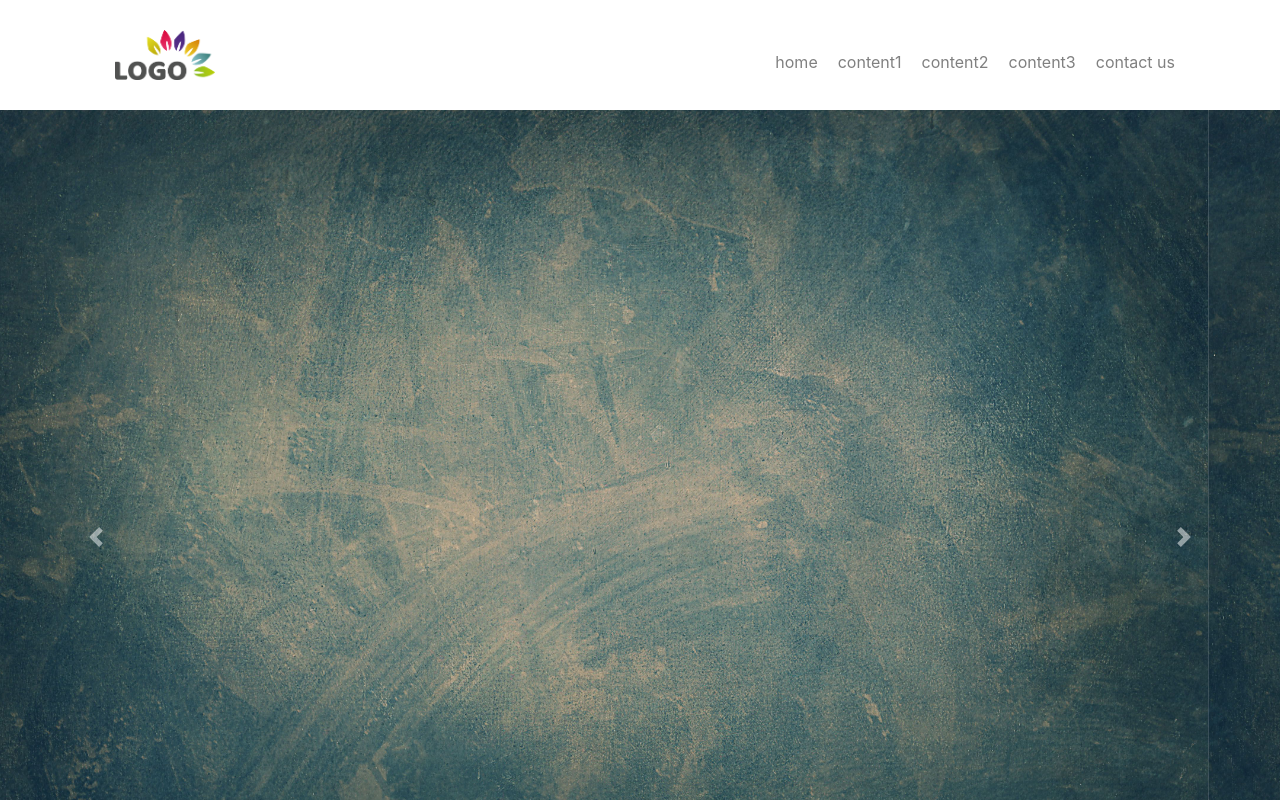
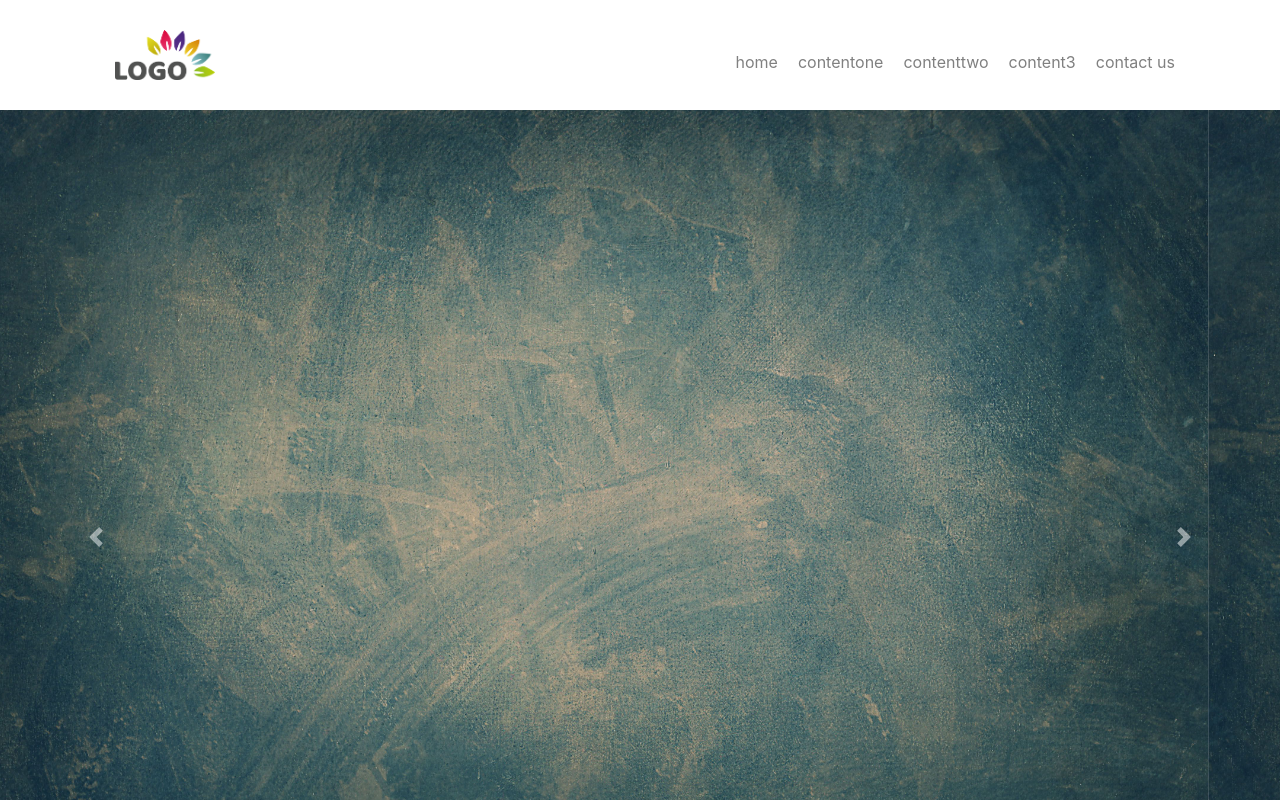
Before and after one commit to Kein-chronicle/react-homepage-singlepage-sample, a React (Create React App) app: page / in a window 1280 px wide. Shown: the top 800 px of the page. Built offline with nearby package versions, Linux system fonts and the light colour scheme.

Commit message:
두번쩨 수정

```diff
--- a/src/components/menu.js
+++ b/src/components/menu.js
@@ -33,10 +33,10 @@ function Content() {
                     home
                 </a>
                 <a className="menuBtn" href=" #" onClick={(e)=>{menuClick(e, 'content1')}}>
-                    content1
+                    contentone
                 </a>
                 <a className="menuBtn" href=" #" onClick={(e)=>{menuClick(e, 'content2')}}>
-                    content2
+                    contenttwo
                 </a>
                 <a className="menuBtn" href=" #" onClick={(e)=>{menuClick(e, 'content3')}}>
                     content3
```
